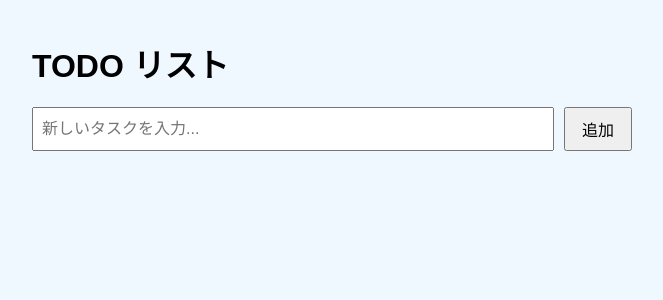
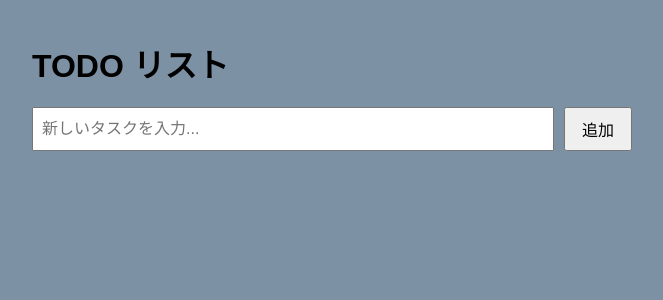
Before and after one commit to oyaiduyuuta/ITproject-2026, a Node server app: template views/todo/index.ejs in a window 1280 px wide. Shown: the top 300 px of the page, without its empty margins (308-971 px from the left). Run offline with Node 20, Linux system fonts and the light colour scheme; the template is opened without the code that fills it, so the values that code supplies are empty.

Commit message:
fix:test

```diff
--- a/views/todo/index.ejs
+++ b/views/todo/index.ejs
@@ -5,7 +5,7 @@
   <meta name="viewport" content="width=device-width, initial-scale=1.0">
   <title>TODO アプリ</title>
   <style>
-   body { font-family: sans-serif; max-width: 600px; margin: 40px auto; padding: 0 20px; background-color: #f0f8ff; }
+   body { font-family: sans-serif; max-width: 600px; margin: 40px auto; padding: 0 20px; background-color: #7c91a3; }
     .input-group { display: flex; gap: 10px; margin-bottom: 20px; }
     input[type="text"] { flex: 1; padding: 8px; font-size: 16px; }
     button { padding: 8px 16px; font-size: 16px; cursor: pointer; }
```
